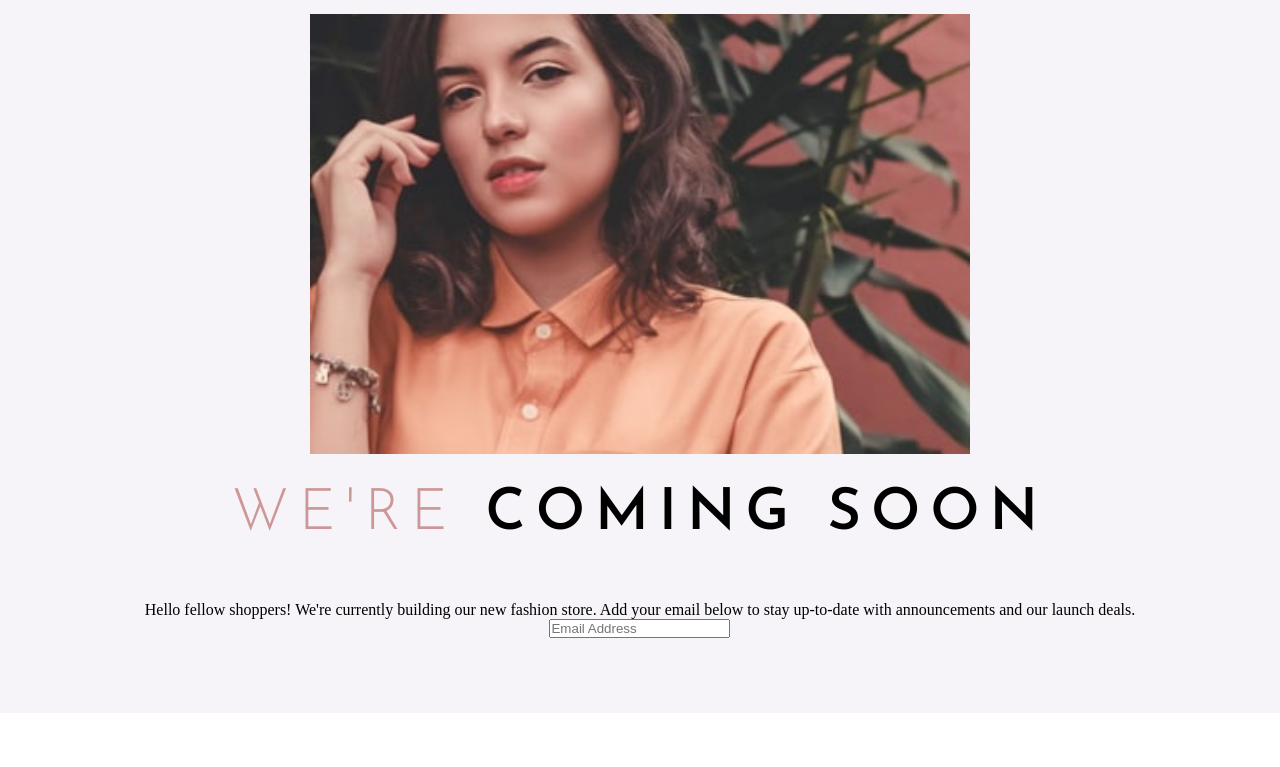
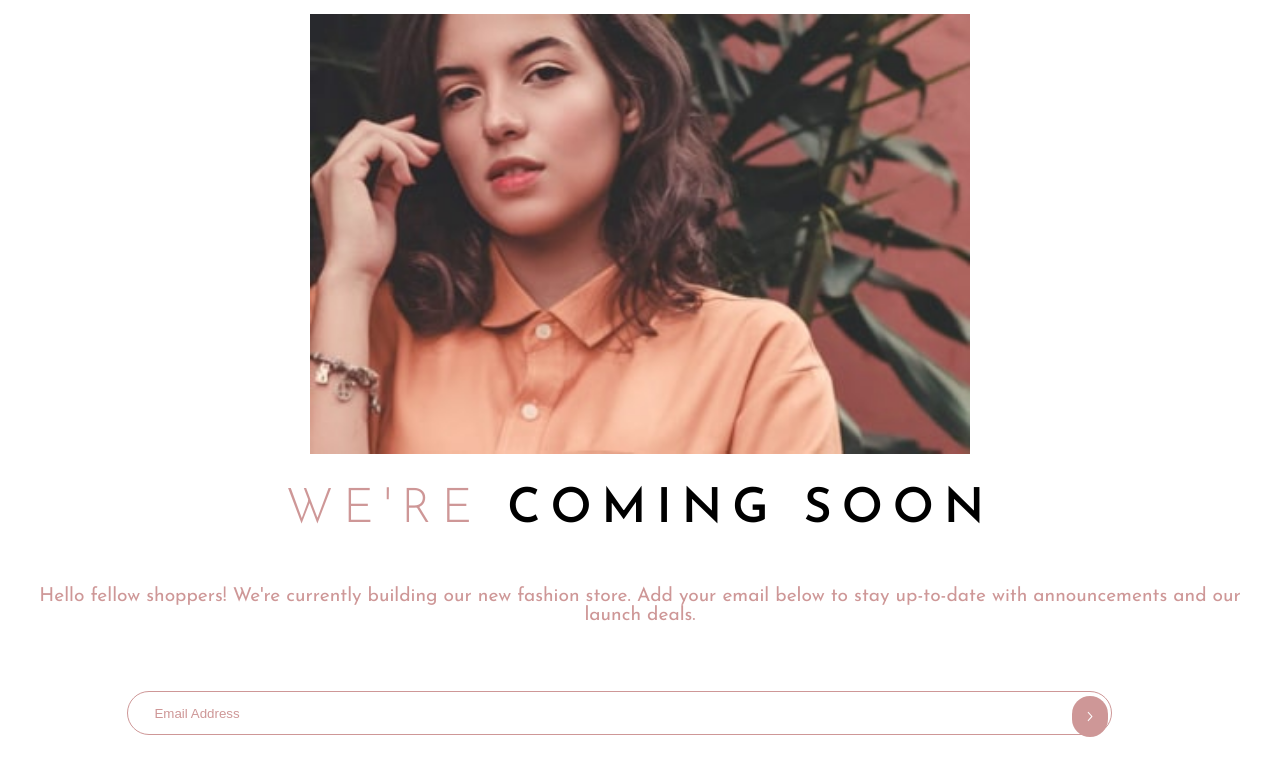
Before and after one commit to gulamansari57181/Frontend-Mentor-Challenges, a plain HTML site: page 08-base-apparel-coming-soon-master/index.html in a window 1280 px wide. Shown: the part 87-854 px from the top of the page. Before the commit the page ends 800 px from the top, so only its background shows below. Drawn offline with Linux system fonts and the light colour scheme.

Commit message:
stuck at placing icon at right corner of input

```diff
--- a/08-base-apparel-coming-soon-master/index.html
+++ b/08-base-apparel-coming-soon-master/index.html
@@ -1,12 +1,16 @@
 <!DOCTYPE html>
 <html lang="en">
-
   <head>
     <meta charset="UTF-8" />
     <meta name="viewport" content="width=device-width, initial-scale=1.0" />
     <!-- displays site properly based on user's device -->
 
-    <link rel="icon" type="image/png" sizes="32x32" href="./images/favicon-32x32.png" />
+    <link
+      rel="icon"
+      type="image/png"
+      sizes="32x32"
+      href="./images/favicon-32x32.png"
+    />
     <link rel="stylesheet" href="style.css" />
 
     <title>
@@ -25,17 +29,23 @@
           <h1 class="heading"><span>We're </span> coming soon</h1>
 
           <p class="greet-message">
-                    Hello fellow shoppers! We're currently building our new fashion store. Add your email below to stay up-to-date with announcements and our launch deals.
+            Hello fellow shoppers! We're currently building our new fashion
+            store. Add your email below to stay up-to-date with announcements
+            and our launch deals.
           </p>
 
           <div class="btn-container">
-                    <form action="post">
+            <form action="get">
               <input type="email" placeholder="Email Address" required />
+              <img
+                class="arrow-icon"
+                src="./images/icon-arrow.svg"
+                alt="arrow icon"
+              />
             </form>
           </div>
         </section>
       </div>
     </main>
   </body>
-
 </html>
--- a/08-base-apparel-coming-soon-master/style.css
+++ b/08-base-apparel-coming-soon-master/style.css
@@ -6,12 +6,14 @@
   box-sizing: border-box;
   margin: 0;
   padding: 0;
+  /* background: rgb(0 100 0/0.5) !important; */
 }
 
 .container {
-    width: 100%;
+  overflow: hidden !important;
+  max-width: 100vw;
   min-height: 100vh;
-    background-color: rgb(246, 243, 249);
+  /* background-color: rgb(112, 12, 211); */
 }
 
 .logo-cintainer {
@@ -36,22 +38,52 @@
 
 .content {
   text-align: center;
-    padding: 2em 1em;
+  padding: 2em 1.5em;
 }
-
 
 /***************************
 ************* Typography ***********/
 
 .heading {
   font-family: "Josefin Sans", sans-serif;
-    font-size: 3.6rem;
+  font-size: 3rem;
   letter-spacing: 10px;
   text-transform: uppercase;
-    padding-bottom: 1em;
+  padding-bottom: 0.5em;
 }
 
 .heading span {
   color: hsl(0, 36%, 70%);
   font-weight: 300;
 }
+
+.greet-message {
+  font-family: "Josefin Sans", sans-serif;
+  font-size: 1.2rem;
+  color: hsl(0, 36%, 70%);
+  margin-top: 1.5em;
+}
+
+.btn-container input {
+  margin-top: 5em;
+  width: 80%;
+  padding: 1em 2em;
+  text-align: start;
+  border: 0.1rem solid hsl(0, 36%, 70%);
+  border-radius: 2rem;
+}
+
+.arrow-icon {
+  position: relative;
+  right: 2.8rem;
+  top: 1.2em;
+  /* height: 100%; */
+  width: 2.3rem;
+  padding: 1.9vmin;
+  background-color: hsl(0, 36%, 70%);
+  border-radius: 10rem;
+}
+
+::placeholder {
+  color: hsl(0, 36%, 70%);
+}
```
Lines whose indentation alone changed are shown as unchanged.
